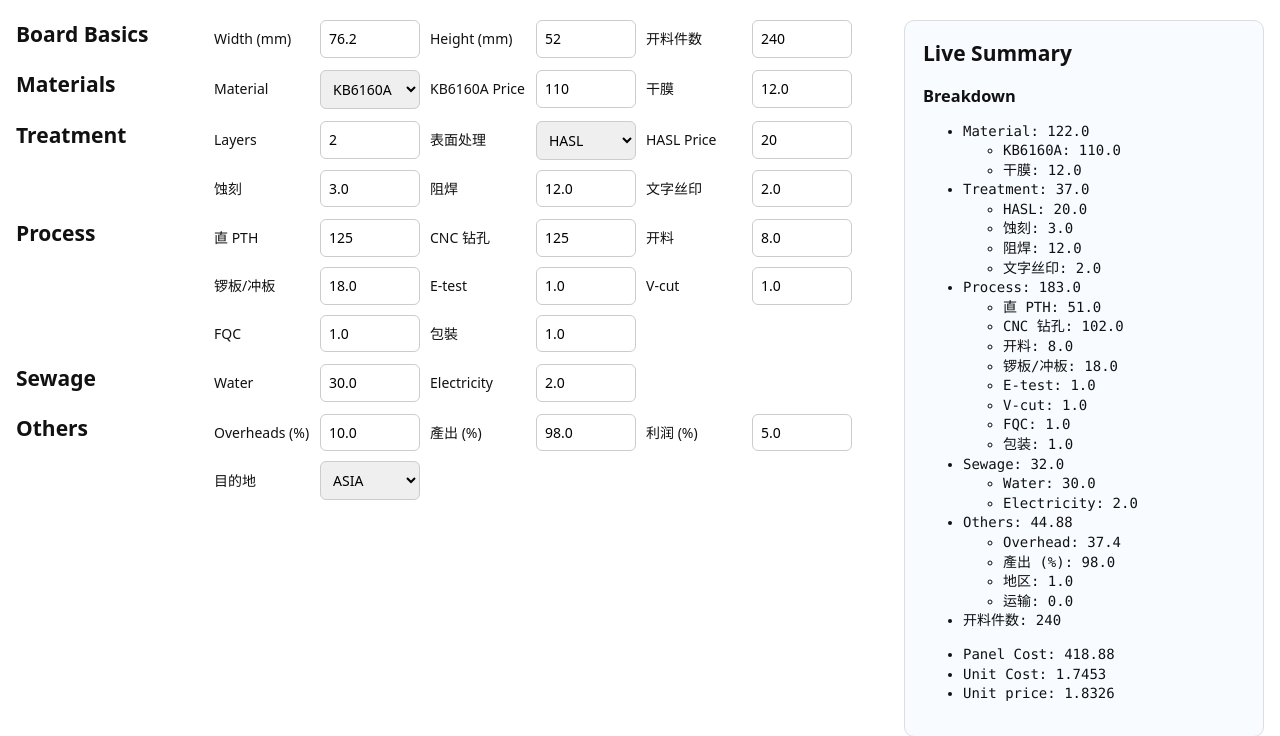
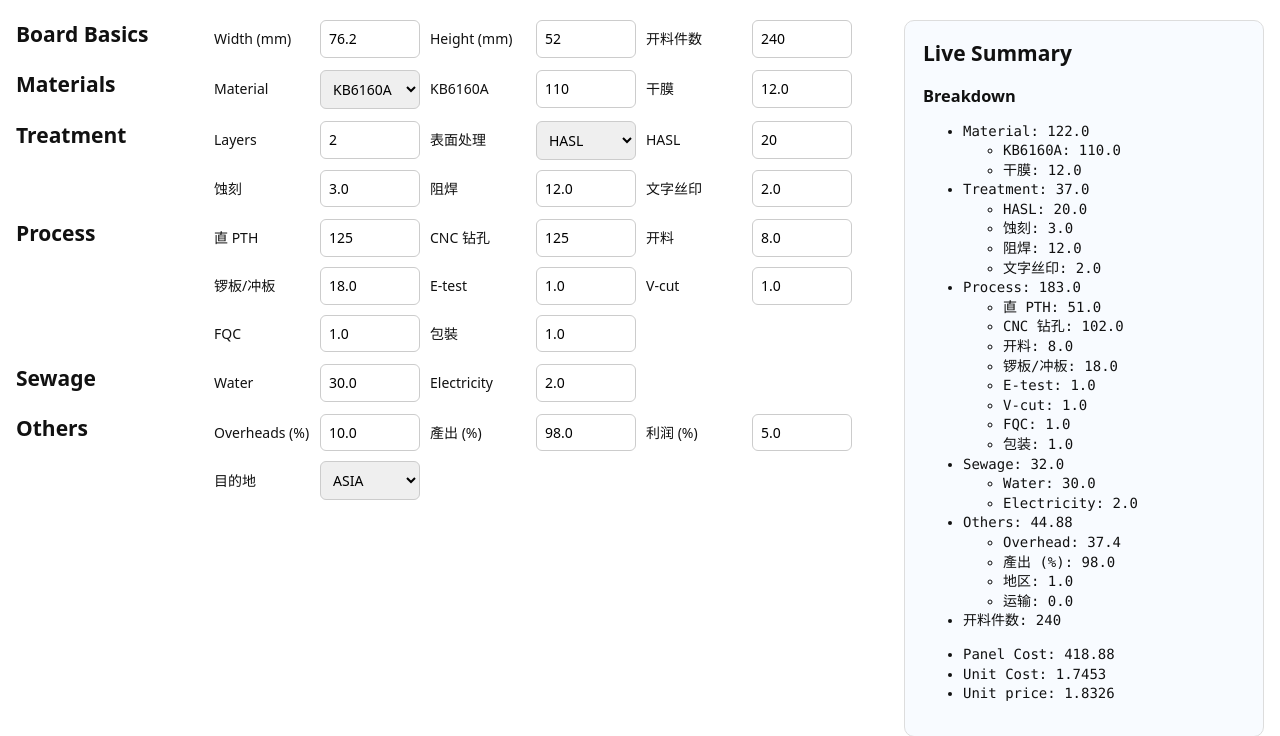
Before and after one commit to s006112/quote, a Flask app: page / in a window 1280 px wide. Shown: the part 55-791 px from the top of the page. Run offline with Flask 3, Linux system fonts and the light colour scheme.

Commit message:
Remove "price"

```diff
--- a/templates/index.html
+++ b/templates/index.html
@@ -47,8 +47,8 @@
             </select>
           </label>
           <label id="material-price-field">
-            <span id="material-price-label">{{ (values.material or defaults.material) }} Price</span>
-            <input name="material_price" id="material-price-input" type="number" step="0.01" value="{{ material_price_value }}">
+            <span id="material-price-label">{{ (values.material or defaults.material) }}</span>
+            <input name="material_price" id="material-price-input" type="number" step="1" value="{{ material_price_value }}">
           </label>
           <label>干膜
             <input name="film_cost" type="number" step="1" value="{{ values.film_cost }}">
@@ -70,8 +70,8 @@
             </select>
           </label>
           <label id="finish-price-field">
-            <span id="finish-price-label">{{ (values.finish or defaults.finish) }} Price</span>
-            <input name="finish_price" id="finish-price-input" type="number" step="0.01" value="{{ finish_price_value }}">
+            <span id="finish-price-label">{{ (values.finish or defaults.finish) }}</span>
+            <input name="finish_price" id="finish-price-input" type="number" step="1" value="{{ finish_price_value }}">
           </label>
           <label>蚀刻
             <input name="etching_cost" type="number" step="1" value="{{ values.etching_cost }}">
@@ -243,7 +243,7 @@
 
     const updateLabelAndDefault = () => {
       const selected = select.value || fallback;
-      label.textContent = `${selected || fallback} Price`;
+      label.textContent = selected || fallback;
       const base = defaults[selected];
       input.value = base !== undefined ? base : '';
     };
```
